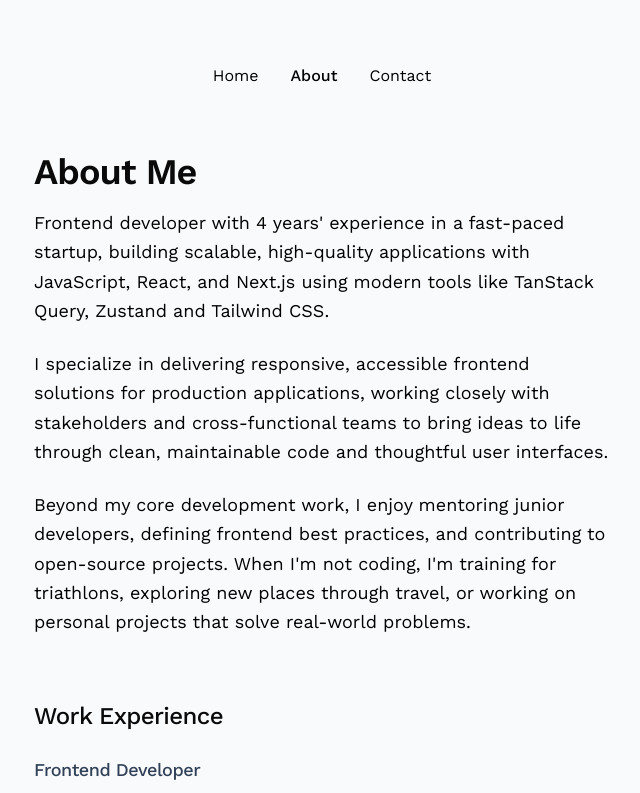
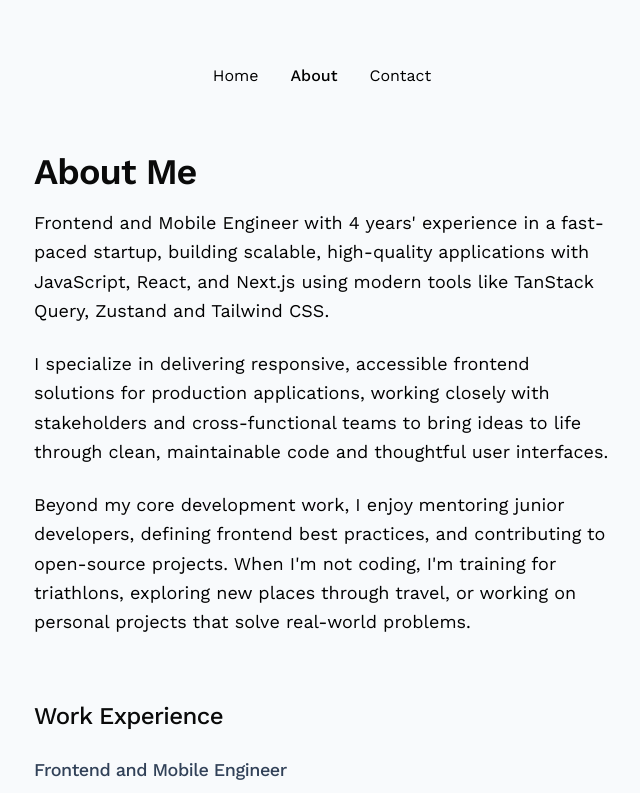
Before and after one commit to johncummins/portfolio, a Next.js app: page /about in a window 1280 px wide. Shown: the top 793 px of the page, without its empty margins (318-958 px from the left). Built offline with nearby package versions, Linux system fonts and the light colour scheme.

Commit message:
Added a centralised job title for easy access

```diff
--- a/app/about/page.tsx
+++ b/app/about/page.tsx
@@ -3,6 +3,7 @@
 import PageLayout from "../components/PageLayout";
 import Link from "next/link";
 import { projects } from "../data/projects";
+import { JOB_TITLE } from "../data/constants";
 
 export default function About() {
   return (
@@ -18,10 +19,10 @@ export default function About() {
         {/* Profile Section */}
         <section className="text-lg text-black max-w-2xl leading-relaxed mt-4 mb-8">
           <p className="mb-6">
-            Frontend developer with 4 years&apos; experience in a fast-paced
-            startup, building scalable, high-quality applications with
-            JavaScript, React, and Next.js using modern tools like TanStack
-            Query, Zustand and Tailwind CSS.
+            {JOB_TITLE} with 4 years&apos; experience in a fast-paced startup,
+            building scalable, high-quality applications with JavaScript, React,
+            and Next.js using modern tools like TanStack Query, Zustand and
+            Tailwind CSS.
           </p>
 
           <p className="mb-6">
@@ -49,7 +50,7 @@ export default function About() {
           <div className="space-y-6">
             <div>
               <h3 className="text-lg font-medium text-slate-700 mb-1">
-                Frontend Developer
+                {JOB_TITLE}
               </h3>
               <p className="text-lg text-slate-500 mb-1">
                 cThings, Cambridge, UK (2022 - Present)
--- a/app/components/Hero.tsx
+++ b/app/components/Hero.tsx
@@ -4,6 +4,7 @@ import { useEffect, useState } from "react";
 import { Button } from "@/components/ui/button";
 import Link from "next/link";
 import { RoughNotationWrapper } from "@/lib/roughNotationHelpers";
+import { JOB_TITLE } from "../data/constants";
 
 export default function Hero() {
   const [showNotation, setShowNotation] = useState(false);
@@ -26,7 +27,7 @@ export default function Hero() {
         <h2 className="text-2xl text-slate-500 font-normal ">
           A{" "}
           <RoughNotationWrapper show={showNotation} delay={0}>
-            Frontend Developer
+            {JOB_TITLE}
           </RoughNotationWrapper>{" "}
           based in Cambridge.
         </h2>
@@ -35,7 +36,7 @@ export default function Hero() {
       {/* Description Section */}
       <section className="text-lg md:text-xl text-black max-w-2xl leading-relaxed mt-4 mb-8">
         With 4 years&apos; experience in a fast-paced startup, I specialize in
-        building scalable, high-quality applications with JavaScript, React, and
+        building scalable, high-quality applications using React Native and
         Next.js using modern tools like TanStack Query, Zustand and Tailwind
         CSS.
         <div className="mt-6">
--- /dev/null
+++ b/app/data/constants.ts
@@ -0,0 +1 @@
+export const JOB_TITLE = "Frontend and Mobile Engineer";
--- a/app/layout.tsx
+++ b/app/layout.tsx
@@ -1,6 +1,7 @@
 import type { Metadata } from "next";
 import { Work_Sans } from "next/font/google";
 import "./globals.css";
+import { JOB_TITLE } from "./data/constants";
 
 const workSans = Work_Sans({
   subsets: ["latin"],
@@ -8,14 +9,14 @@ const workSans = Work_Sans({
   variable: "--font-work-sans",
 });
 
+const description = `${JOB_TITLE} based in Cambridge, UK specializing in UI Design and Performance optimization.`;
+
 export const metadata: Metadata = {
-  title: "John Cummins - Frontend Developer",
-  description:
-    "Frontend Developer from the UK specializing in React, UI Design, and Performance optimization.",
+  title: `John Cummins - ${JOB_TITLE}`,
+  description: description,
   openGraph: {
-    title: "John Cummins - Frontend Developer",
-    description:
-      "Frontend Developer from the UK specializing in React, UI Design, and Performance optimization.",
+    title: `John Cummins - ${JOB_TITLE}`,
+    description: description,
     url: "https://johncummins.dev",
     siteName: "John Cummins Portfolio",
   },
```
